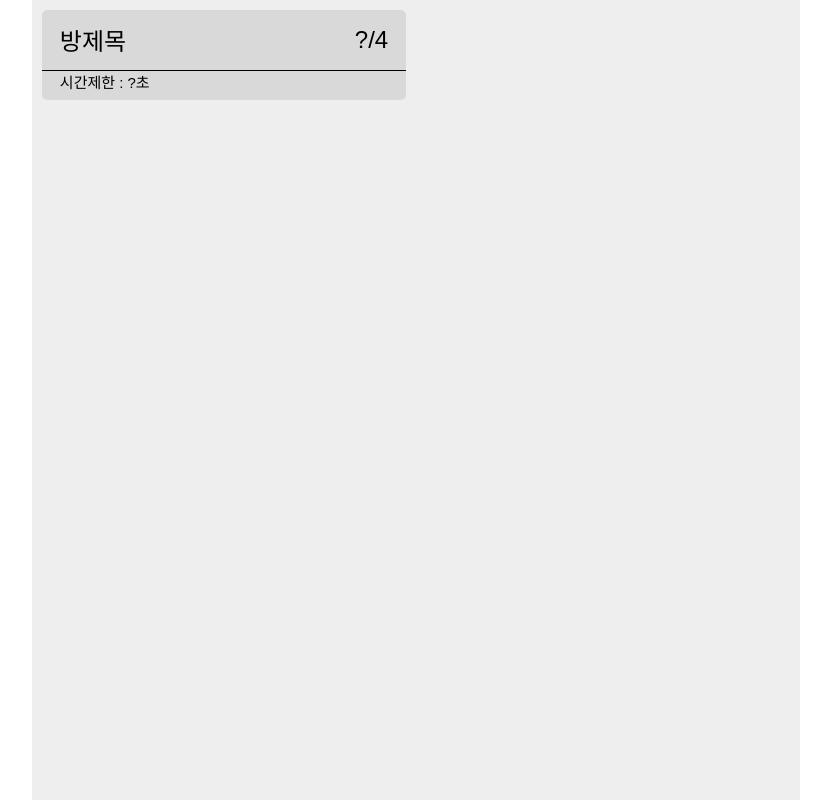
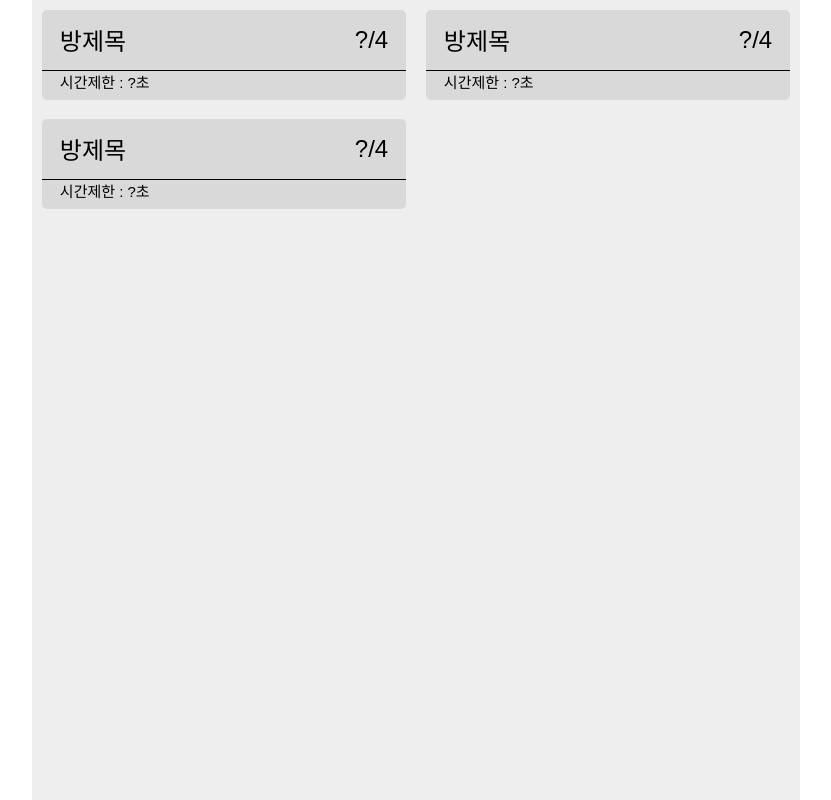
Before and after one commit to ijehyunpark/Agricola-frontend, a React (Create React App) app: page / in a window 1280 px wide. Shown: the whole page, without its empty margins (224-1055 px from the left). Built offline with nearby package versions, Linux system fonts and the light colour scheme.

Commit message:
FIX: styled-component 수정

```diff
--- a/src/components/RoomList.tsx
+++ b/src/components/RoomList.tsx
@@ -1,21 +1,86 @@
 import React from 'react';
-import * as RoomInfo from './roomComponent/roomComponent';
+import styled from 'styled-components';
+
+export const Background = styled.div`
+  width: 60%;
+  height: 100vh;
+  border: 30px;
+  margin: 0 auto;
+  background-color: #EEEEEE;
+  div{
+    display: grid;
+    grid-template-columns: 1fr 1fr;
+  }
+`;
+export const Info = styled.button`
+  background-color: #D9D9D9;
+  padding: 0px;
+  margin 2.5%;
+
+  border: none;
+  border-radius: 5px;
+  height: 90px;
+  width: 95%;
+  /*방정보*/
+  .roomInfo{
+    border-bottom: 1px solid black;
+    width: 100%;
+    height: 60px;
+    .title{
+      padding: 1 15%;
+      margin: auto 10%;
+      font-size: 24px;
+      text-align: left;
+    }
+    .pp{
+      margin: auto 10%;
+      font-size: 24px;
+      text-align: right;
+    }
+  }
+  .timer{
+    margin: auto 5%;
+    height: 30px;
+    font-size: 15px;
+    text-align: left;
+  }
+  &:hover{
+    background: #A4A4A4;
+  }
+  &:active{
+    background: #848484;
+  }
+`
+
 function RoomList() {
   return(
-    <RoomInfo.Background>
+    <Background>
       <div className='title'>
       </div>
       <div className='roomList'>
-        <RoomInfo.Info>
+        <Info>
           <div className='roomInfo'>
             <p className='title'>방제목</p>
             <p className='pp'>?/4</p>
           </div>
           <p className='timer'>시간제한 : ?초</p>
-        </RoomInfo.Info>
-
+        </Info>
+        <Info>
+          <div className='roomInfo'>
+            <p className='title'>방제목</p>
+            <p className='pp'>?/4</p>
+          </div>
+          <p className='timer'>시간제한 : ?초</p>
+        </Info>
+        <Info>
+          <div className='roomInfo'>
+            <p className='title'>방제목</p>
+            <p className='pp'>?/4</p>
+          </div>
+          <p className='timer'>시간제한 : ?초</p>
+        </Info>
       </div>
-    </RoomInfo.Background>
+    </Background>
   )
 }
 
--- a/src/components/roomComponent/roomComponent.tsx
+++ /dev/null
@@ -1,52 +0,0 @@
-import styled from 'styled-components';
-
-export const Background = styled.div`
-  width: 60%;
-  height: 100vh;
-  border: 30px;
-  margin: 0 auto;
-  background-color: #EEEEEE;
-  div{
-    display: grid;
-    grid-template-columns: 1fr 1fr;
-  }
-`;
-export const Info = styled.button`
-  background-color: #D9D9D9;
-  padding: 0px;
-  margin 2.5%;
-
-  border: none;
-  border-radius: 5px;
-  height: 90px;
-  width: 95%;
-  /*방정보*/
-  .roomInfo{
-    border-bottom: 1px solid black;
-    width: 100%;
-    height: 60px;
-    .title{
-      padding: 1 15%;
-      margin: auto 10%;
-      font-size: 24px;
-      text-align: left;
-    }
-    .pp{
-      margin: auto 10%;
-      font-size: 24px;
-      text-align: right;
-    }
-  }
-  .timer{
-    margin: auto 5%;
-    height: 30px;
-    font-size: 15px;
-    text-align: left;
-  }
-  &:hover{
-    background: #A4A4A4;
-  }
-  &:active{
-    background: #848484;
-  }
-`
```
